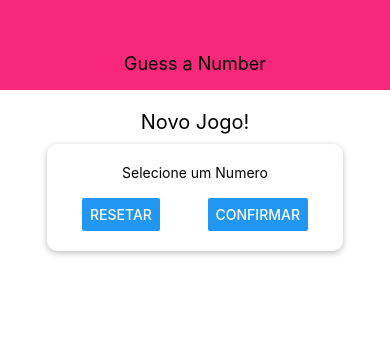
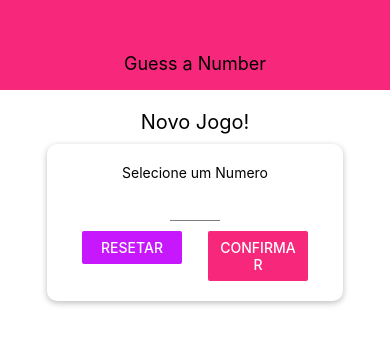
Before and after one commit to Broncs/rn-guess-number-app, a React Native app: screen / in a window 390 px wide. Shown: the top 344 px of the page. Built offline with nearby package versions, Linux system fonts and the light colour scheme.

Commit message:
Add initial gameScreen

```diff
--- a/components/Card.js
+++ b/components/Card.js
@@ -1,5 +1,5 @@
 import React from "react";
-import { StyleSheet, Text, View } from "react-native";
+import { StyleSheet, View } from "react-native";
 
 const Card = (props) => {
   return (
--- a/components/Header.js
+++ b/components/Header.js
@@ -1,5 +1,6 @@
 import React from "react";
 import { StyleSheet, Text, View } from "react-native";
+import Colors from "../constants/colors";
 
 const Header = (props) => {
   return (
@@ -15,7 +16,7 @@
   header: {
     width: "100%",
     height: 90,
-    backgroundColor: "#f7287b",
+    backgroundColor: Colors.primary,
     paddingTop: 36,
     alignItems: "center",
     justifyContent: "center",
--- /dev/null
+++ b/components/Input.js
@@ -0,0 +1,17 @@
+import React from "react";
+import { StyleSheet, TextInput } from "react-native";
+
+const Input = (props) => {
+  return <TextInput {...props} style={{ ...styles.input, ...props.style }} />;
+};
+
+export default Input;
+
+const styles = StyleSheet.create({
+  input: {
+    height: 30,
+    borderBottomColor: "grey",
+    borderBottomWidth: 1,
+    marginVertical: 10,
+  },
+});
--- /dev/null
+++ b/constants/colors.js
@@ -0,0 +1,4 @@
+export default {
+  primary: "#f7287b",
+  secondary: "#c717fc",
+};
--- a/screens/StartGameScreen.js
+++ b/screens/StartGameScreen.js
@@ -1,19 +1,91 @@
-import React from "react";
-import { Button, StyleSheet, Text, TextInput, View } from "react-native";
+import React, { useState } from "react";
+import {
+  Button,
+  StyleSheet,
+  Text,
+  View,
+  TouchableWithoutFeedback,
+  Keyboard,
+  Alert,
+} from "react-native";
 import Card from "../components/Card";
+import Input from "../components/Input";
+import Colors from "../constants/colors";
+
 const StartGameScreen = () => {
+  const [enteredValue, setEnteredValue] = useState("");
+  const [confirmed, setConfirmed] = useState(false);
+  const [selectedNumber, setSelectedNumber] = useState();
+
+  const numberInputHandler = (inputText) => {
+    if (isNaN(inputText)) return;
+
+    setEnteredValue(inputText);
+  };
+
+  const resetInputHandler = () => {
+    setEnteredValue("");
+    setConfirmed(false);
+  };
+  const confirmInputHandler = () => {
+    const chosenNumber = parseInt(enteredValue);
+    if (isNaN(chosenNumber) || chosenNumber <= 0 || chosenNumber > 99) {
+      Alert.alert("Numero invalido", "numero deve estar entre 1 e 99", [
+        { text: "Okay", style: "destructive", onPress: resetInputHandler },
+      ]);
+      return;
+    }
+    setConfirmed(true);
+    setSelectedNumber(chosenNumber);
+    setEnteredValue("");
+  };
+  let confirmedOutput;
+  if (confirmed) {
+    confirmedOutput = <Text>Chosen Number: {selectedNumber}</Text>;
+  }
+
   return (
+    <TouchableWithoutFeedback
+      onPress={() => {
+        Keyboard.dismiss();
+      }}
+    >
       <View style={styles.screen}>
         <Text style={styles.title}>Novo Jogo!</Text>
         <Card style={styles.inputContainer}>
           <Text>Selecione um Numero</Text>
-        <TextInput />
+
+          <Input
+            style={styles.input}
+            blueOnSubmit
+            autoCapitalize="none"
+            autoCorrect={false}
+            keyboardType="number-pad"
+            maxLength={2}
+            onChangeText={numberInputHandler}
+            value={enteredValue}
+          />
+
           <View style={styles.buttonContainer}>
-          <Button title="Resetar" onPress={() => {}} />
-          <Button title="confirmar" onPress={() => {}} />
+            <View style={styles.button}>
+              <Button
+                onPress={resetInputHandler}
+                title="Resetar"
+                color={Colors.secondary}
+              />
+            </View>
+            <View style={styles.button}>
+              <Button
+                title="confirmar"
+                onPress={confirmInputHandler}
+                color={Colors.primary}
+              />
+            </View>
           </View>
         </Card>
+        {confirmedOutput}
       </View>
+    </TouchableWithoutFeedback>
   );
 };
 
@@ -40,4 +112,11 @@
     justifyContent: "space-between",
     paddingHorizontal: 15,
   },
+  button: {
+    width: 100,
+  },
+  input: {
+    width: 50,
+    textAlign: "center",
+  },
 });
```
Lines whose indentation alone changed are shown as unchanged.
